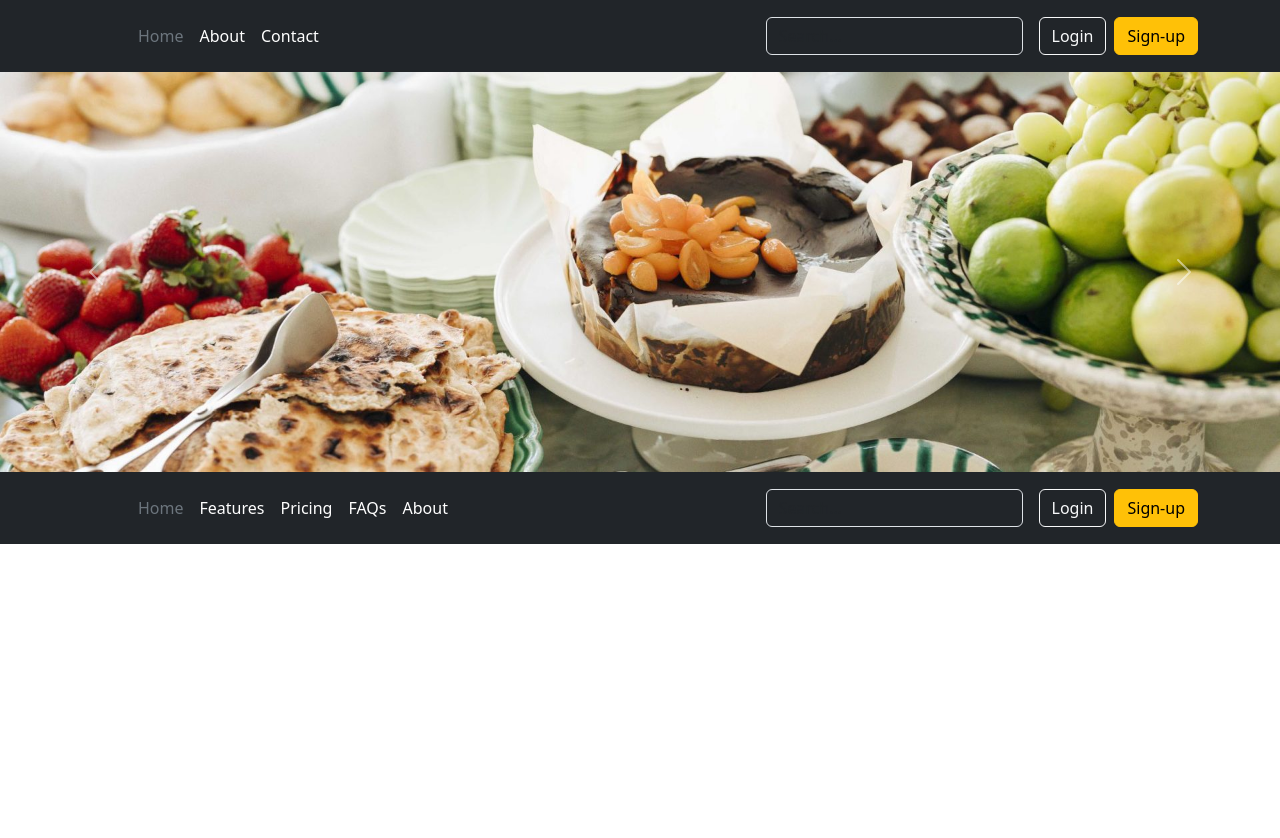
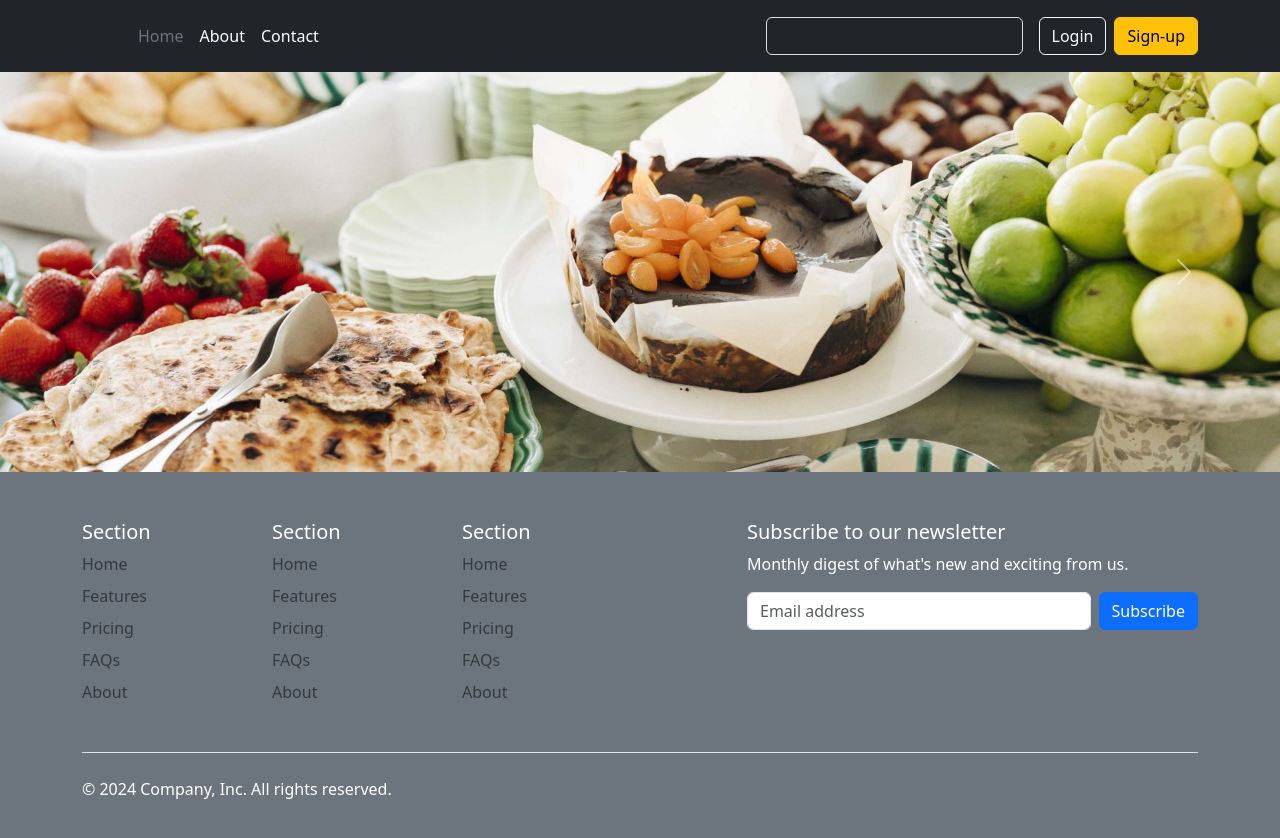
Before and after one commit to HarrisAva/ravee-shop, an Angular app: page / in a window 1280 px wide. Shown: the top 838 px of the page. Before the commit the page ends 800 px from the top, so only its background shows below. Built offline with nearby package versions, Linux system fonts and the light colour scheme.

Commit message:
complete footer

```diff
--- a/src/app/footer/footer.component.html
+++ b/src/app/footer/footer.component.html
@@ -1,46 +1,115 @@
-<header class="p-3 text-bg-dark">
+<footer class="bg-secondary text-white">
   <div class="container">
-    <div
-      class="d-flex flex-wrap align-items-center justify-content-center justify-content-lg-start"
-    >
-      <a
-        href="/"
-        class="d-flex align-items-center mb-2 mb-lg-0 text-white text-decoration-none"
+    <footer class="py-5">
+      <div class="row">
+        <div class="col-6 col-md-2 mb-3">
+          <h5>Section</h5>
+          <ul class="nav flex-column">
+            <li class="nav-item mb-2">
+              <a href="#" class="nav-link p-0 text-body-secondary">Home</a>
+            </li>
+            <li class="nav-item mb-2">
+              <a href="#" class="nav-link p-0 text-body-secondary">Features</a>
+            </li>
+            <li class="nav-item mb-2">
+              <a href="#" class="nav-link p-0 text-body-secondary">Pricing</a>
+            </li>
+            <li class="nav-item mb-2">
+              <a href="#" class="nav-link p-0 text-body-secondary">FAQs</a>
+            </li>
+            <li class="nav-item mb-2">
+              <a href="#" class="nav-link p-0 text-body-secondary">About</a>
+            </li>
+          </ul>
+        </div>
+
+        <div class="col-6 col-md-2 mb-3">
+          <h5>Section</h5>
+          <ul class="nav flex-column">
+            <li class="nav-item mb-2">
+              <a href="#" class="nav-link p-0 text-body-secondary">Home</a>
+            </li>
+            <li class="nav-item mb-2">
+              <a href="#" class="nav-link p-0 text-body-secondary">Features</a>
+            </li>
+            <li class="nav-item mb-2">
+              <a href="#" class="nav-link p-0 text-body-secondary">Pricing</a>
+            </li>
+            <li class="nav-item mb-2">
+              <a href="#" class="nav-link p-0 text-body-secondary">FAQs</a>
+            </li>
+            <li class="nav-item mb-2">
+              <a href="#" class="nav-link p-0 text-body-secondary">About</a>
+            </li>
+          </ul>
+        </div>
+
+        <div class="col-6 col-md-2 mb-3">
+          <h5>Section</h5>
+          <ul class="nav flex-column">
+            <li class="nav-item mb-2">
+              <a href="#" class="nav-link p-0 text-body-secondary">Home</a>
+            </li>
+            <li class="nav-item mb-2">
+              <a href="#" class="nav-link p-0 text-body-secondary">Features</a>
+            </li>
+            <li class="nav-item mb-2">
+              <a href="#" class="nav-link p-0 text-body-secondary">Pricing</a>
+            </li>
+            <li class="nav-item mb-2">
+              <a href="#" class="nav-link p-0 text-body-secondary">FAQs</a>
+            </li>
+            <li class="nav-item mb-2">
+              <a href="#" class="nav-link p-0 text-body-secondary">About</a>
+            </li>
+          </ul>
+        </div>
+
+        <div class="col-md-5 offset-md-1 mb-3">
+          <form>
+            <h5>Subscribe to our newsletter</h5>
+            <p>Monthly digest of what's new and exciting from us.</p>
+            <div class="d-flex flex-column flex-sm-row w-100 gap-2">
+              <label for="newsletter1" class="visually-hidden"
+                >Email address</label
+              >
+              <input
+                id="newsletter1"
+                type="text"
+                class="form-control"
+                placeholder="Email address"
+              />
+              <button class="btn btn-primary" type="button">Subscribe</button>
+            </div>
+          </form>
+        </div>
+      </div>
+
+      <div
+        class="d-flex flex-column flex-sm-row justify-content-between py-4 my-4 border-top"
       >
-        <svg
-          class="bi me-2"
-          width="40"
-          height="32"
-          role="img"
-          aria-label="Bootstrap"
-        >
-          <use xlink:href="#bootstrap"></use>
-        </svg>
-      </a>
-
-      <ul
-        class="nav col-12 col-lg-auto me-lg-auto mb-2 justify-content-center mb-md-0"
-      >
-        <li><a href="#" class="nav-link px-2 text-secondary">Home</a></li>
-        <li><a href="#" class="nav-link px-2 text-white">Features</a></li>
-        <li><a href="#" class="nav-link px-2 text-white">Pricing</a></li>
-        <li><a href="#" class="nav-link px-2 text-white">FAQs</a></li>
-        <li><a href="#" class="nav-link px-2 text-white">About</a></li>
-      </ul>
-
-      <form class="col-12 col-lg-auto mb-3 mb-lg-0 me-lg-3" role="search">
-        <input
-          type="search"
-          class="form-control form-control-dark text-bg-dark"
-          placeholder="Search..."
-          aria-label="Search"
-        />
-      </form>
-
-      <div class="text-end">
-        <button type="button" class="btn btn-outline-light me-2">Login</button>
-        <button type="button" class="btn btn-warning">Sign-up</button>
+        <p>© 2024 Company, Inc. All rights reserved.</p>
+        <ul class="list-unstyled d-flex">
+          <li class="ms-3">
+            <a class="link-body-emphasis" href="#"
+              ><svg class="bi" width="24" height="24">
+                <use xlink:href="#twitter"></use></svg
+            ></a>
+          </li>
+          <li class="ms-3">
+            <a class="link-body-emphasis" href="#"
+              ><svg class="bi" width="24" height="24">
+                <use xlink:href="#instagram"></use></svg
+            ></a>
+          </li>
+          <li class="ms-3">
+            <a class="link-body-emphasis" href="#"
+              ><svg class="bi" width="24" height="24">
+                <use xlink:href="#facebook"></use></svg
+            ></a>
+          </li>
+        </ul>
       </div>
-    </div>
+    </footer>
   </div>
-</header>
+</footer>
```
